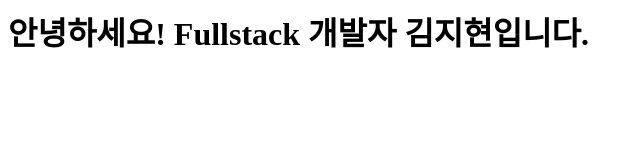
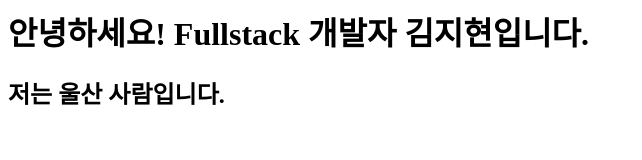
Before and after one commit to hxyxneee/git_practice, a plain HTML site: page index.html in a window 1280 px wide. Shown: the whole page, without its empty margins (0-642 px from the left). Drawn offline with Linux system fonts and the light colour scheme.

Commit message:
third commit

```diff
--- a/index.html
+++ b/index.html
@@ -1 +1,2 @@
 <h1>안녕하세요! Fullstack 개발자 김지현입니다.</h1>
+<h2>저는 울산 사람입니다.</h2>
```
